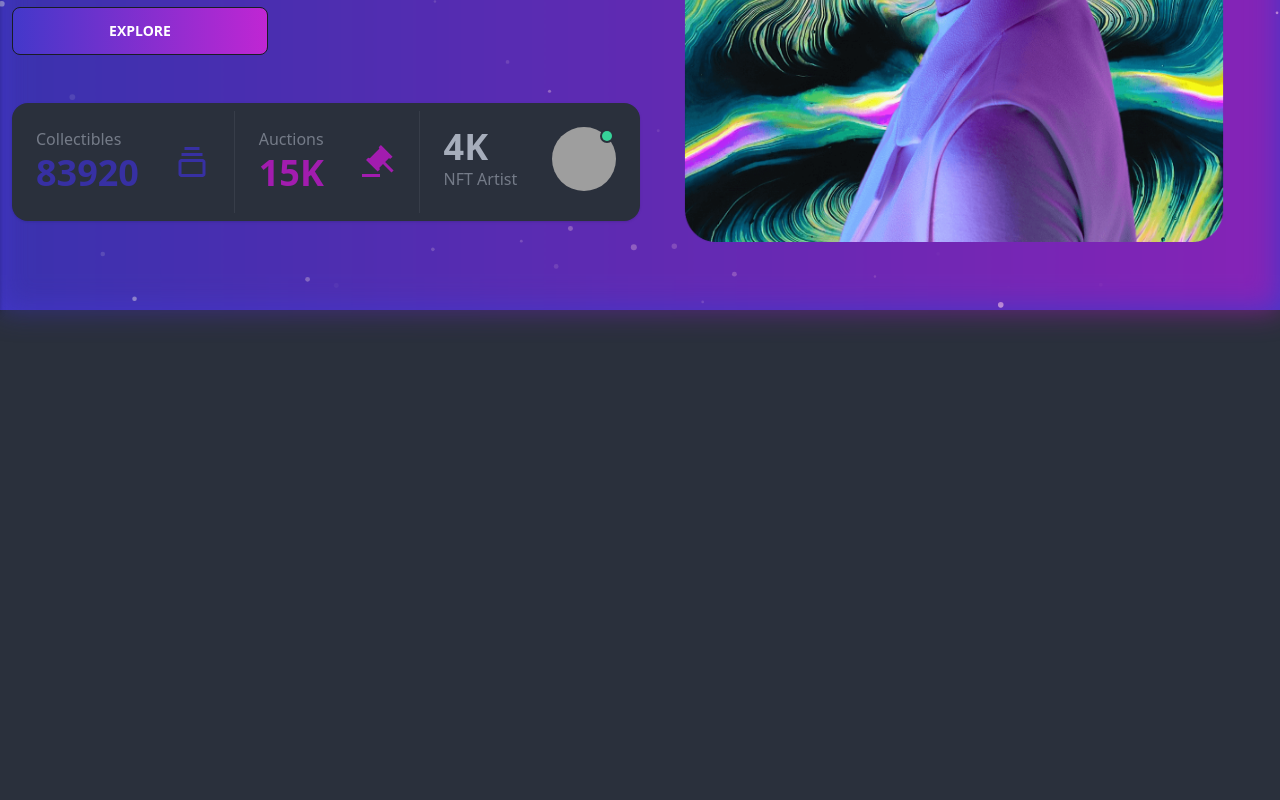
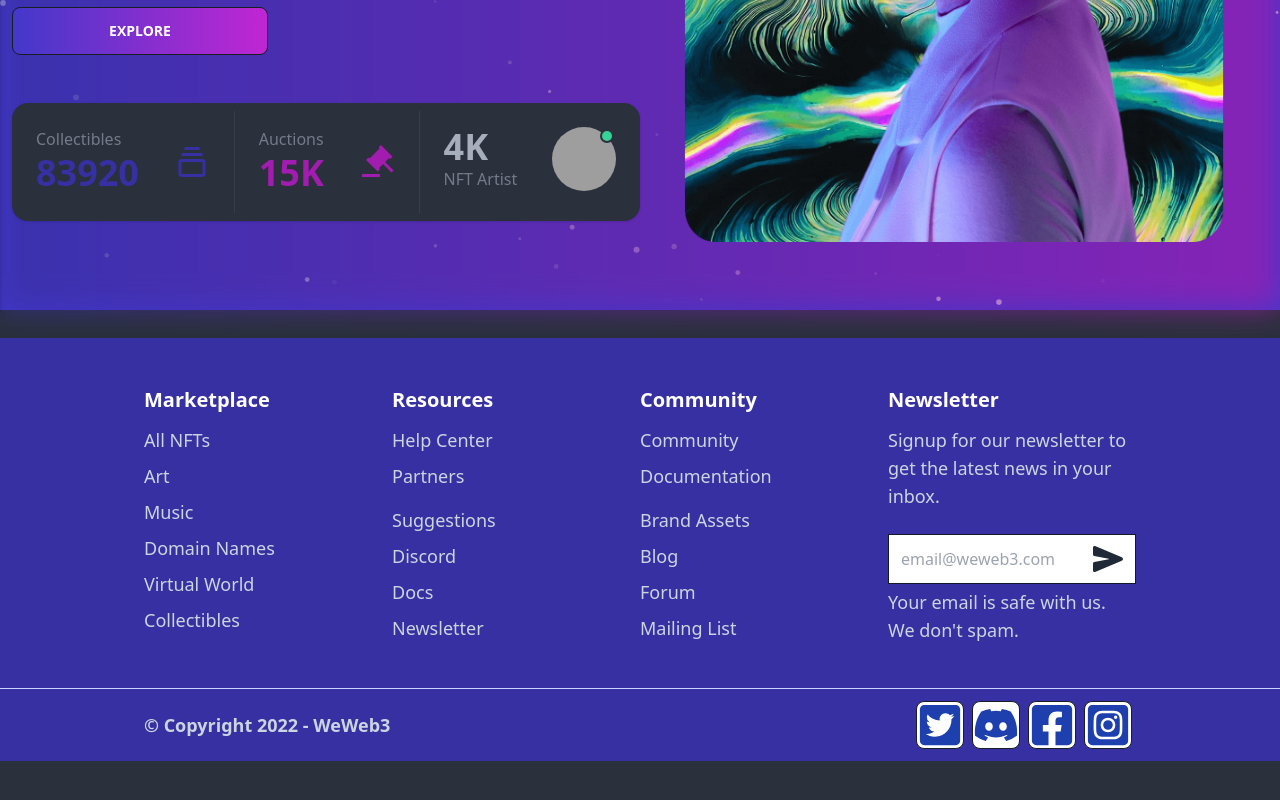
Before and after one commit to ShrJamal/nft-marketplace, a Next.js app: page / in a window 1280 px wide. Shown: the part 490-1290 px from the top of the page. After the commit the page ends 1251 px from the top, so only its background shows below. Built offline with nearby package versions, Linux system fonts and the light colour scheme; grey boxes are pictures that could not be loaded.

Commit message:
[NFT-4] :sparkles: : Create and design footer

```diff
--- a/src/layouts/default.tsx
+++ b/src/layouts/default.tsx
@@ -1,15 +1,17 @@
 import type { ReactNode } from 'react'
+import Footer from '~/shared/components/Footer'
 import Navbar from '~/shared/components/Navbar'
-
+import { BsFillArrowUpSquareFill } from 'react-icons/bs'
 export default function Layout({ children }: { children: ReactNode }) {
   return (
-    <div className="grid grid-rows-2 grid-flow-col gap-4">
-      <div>
-        <div style={{ position: 'relative', zIndex: 1 }}>
-          <Navbar />
-        </div>
-        <div style={{ marginTop: '10px' }}>{children}</div>
-      </div>
+    <div className="flex flex-col h-screen justify-between">
+      <header style={{ position: 'relative', zIndex: 1 }}>
+        <Navbar />
+      </header>
+      <main className="mb-auto">{children}</main>
+      <footer>
+        <Footer />
+      </footer>
     </div>
   )
 }
--- a/src/pages/index.tsx
+++ b/src/pages/index.tsx
@@ -11,7 +11,6 @@ export default function HomePage() {
         style={{
           position: 'absolute',
           width: '100%',
-          height: '100%',
           zIndex: -2,
         }}
       >
--- /dev/null
+++ b/src/shared/components/Footer.tsx
@@ -0,0 +1,141 @@
+import Link from 'next/link'
+import React from 'react'
+import {
+  FaFacebookSquare,
+  FaTwitterSquare,
+  FaDiscord,
+  FaInstagramSquare,
+} from 'react-icons/fa'
+import { IoSend } from 'react-icons/io5'
+
+export default function Footer() {
+  return (
+    <div className="w-full h-50 bg-indigo-800 mt-12 pt-10 divide-y divide-indigo-200 ">
+      <div className="w-full md:flex md:px-36 px-10 ">
+        <div className="md:w-1/4 w-1/2 flex justify-start">
+          <div>
+            <h1 className="py-2 text-white font-bold text-xl">Marketplace</h1>
+            <ul>
+              <li className="text-slate-300 text-semibold text-lg py-1">
+                <Link href={'/'}>All NFTs</Link>
+              </li>
+              <li className="text-slate-300 text-semibold text-lg py-1">
+                <Link href={'/'}>Art</Link>
+              </li>
+              <li className="text-slate-300 text-semibold text-lg py-1">
+                <Link href={'/'}>Music</Link>
+              </li>
+              <li className="text-slate-300 text-semibold text-lg py-1">
+                <Link href={'/'}>Domain Names</Link>
+              </li>
+              <li className="text-slate-300 text-semibold text-lg py-1">
+                <Link href={'/'}>Virtual World</Link>
+              </li>
+              <li className="text-slate-300 text-semibold text-lg py-1">
+                <Link href={'/'}>Collectibles</Link>
+              </li>
+            </ul>
+          </div>
+        </div>
+        <div className="md:w-1/4 w-1/2 flex justify-start">
+          <div>
+            <h1 className="py-2 text-white font-bold text-xl">Resources</h1>
+            <ul>
+              <li className="text-slate-300 text-semibold text-lg py-1">
+                <Link href={'/'}>Help Center</Link>
+              </li>
+              <li className="text-slate-300 text-semibold text-lg py-1">
+                <Link href={'/'}>Partners</Link>
+              </li>
+              <li className="text-slate-300 text-semibold text-lg py-1"></li>
+              <li className="text-slate-300 text-semibold text-lg py-1">
+                <Link href={'/'}>Suggestions</Link>
+              </li>
+              <li className="text-slate-300 text-semibold text-lg py-1">
+                <Link href={'/'}>Discord</Link>
+              </li>
+              <li className="text-slate-300 text-semibold text-lg py-1">
+                <Link href={'/'}>Docs</Link>
+              </li>
+              <li className="text-slate-300 text-semibold text-lg py-1">
+                <Link href={'/'}>Newsletter</Link>
+              </li>
+            </ul>
+          </div>
+        </div>
+        <div className="md:w-1/4 flex justify-start">
+          <div>
+            <h1 className="py-2 text-white font-bold text-xl">Community</h1>
+            <ul>
+              <li className="text-slate-300 text-semibold text-lg py-1">
+                <Link href={'/'}>Community</Link>
+              </li>
+              <li className="text-slate-300 text-semibold text-lg py-1">
+                <Link href={'/'}>Documentation</Link>
+              </li>
+              <li className="text-slate-300 text-semibold text-lg py-1"></li>
+              <li className="text-slate-300 text-semibold text-lg py-1">
+                <Link href={'/'}>Brand Assets</Link>
+              </li>
+              <li className="text-slate-300 text-semibold text-lg py-1">
+                <Link href={'/'}>Blog</Link>
+              </li>
+              <li className="text-slate-300 text-semibold text-lg py-1">
+                <Link href={'/'}>Forum</Link>
+              </li>
+              <li className="text-slate-300 text-semibold text-lg py-1">
+                <Link href={'/'}>Mailing List</Link>
+              </li>
+            </ul>
+          </div>
+        </div>
+        <div className="md:w-1/4 flex justify-start">
+          <div>
+            <h1 className="py-2 text-white font-bold text-xl">Newsletter</h1>
+            <p className="text-slate-300 text-semibold text-lg py-1">
+              Signup for our newsletter to get the latest news in your inbox.
+            </p>
+            <div className="mt-5">
+              <label className="relative text-gray-400 focus-within:text-gray-600 block">
+                <input
+                  type="email"
+                  name="email"
+                  id="email"
+                  placeholder="email@weweb3.com"
+                  className="form-input border border-gray-900 py-3 bg-white placeholder-gray-400 text-gray-500 appearance-none w-full block pl-3 focus:outline-none"
+                />
+
+                <IoSend className="w-8 h-8 absolute cursor-pointer	 top-1/2 transform -translate-y-1/2 text-gray-800 right-3" />
+              </label>
+            </div>
+            <p className="text-slate-300 text-semibold text-lg py-1">
+              Your email is safe with us. We don&apos;t spam.
+            </p>
+          </div>
+        </div>
+      </div>
+
+      <div className="w-full mt-10 py-3 h-auto md:px-36">
+        <div className="md:flex md:justify-between h-full items-center">
+          <div className="text-slate-300 font-bold text-lg text-center md:text-start">
+            &copy; Copyright 2022 - <Link href={'/'}>WeWeb3</Link>
+          </div>
+          <div className="flex justify-center mt-4 md:mt-0">
+            <button className="btn btn-square bg-white hover:bg-white mx-1">
+              <FaTwitterSquare className="h-full w-full text-blue-800" />
+            </button>
+            <button className="btn btn-square bg-white hover:bg-white mx-1">
+              <FaDiscord className="h-full w-full text-blue-800" />
+            </button>
+            <button className="btn btn-square bg-white hover:bg-white mx-1">
+              <FaFacebookSquare className="h-full w-full text-blue-800" />
+            </button>
+            <button className="btn btn-square bg-white hover:bg-white mx-1">
+              <FaInstagramSquare className="h-full w-full text-blue-800" />
+            </button>
+          </div>
+        </div>
+      </div>
+    </div>
+  )
+}
--- a/src/shared/components/GlobalSearch.tsx
+++ b/src/shared/components/GlobalSearch.tsx
@@ -18,6 +18,7 @@ export default function GlobalSearch({
         <input
           type="text"
           placeholder="Search..."
+          style={{ width: '295px' }}
           className="input input-bordered text-lg menu dropdown-content rounded-none py-2 bg-white w-60"
         />
       </div>
```
